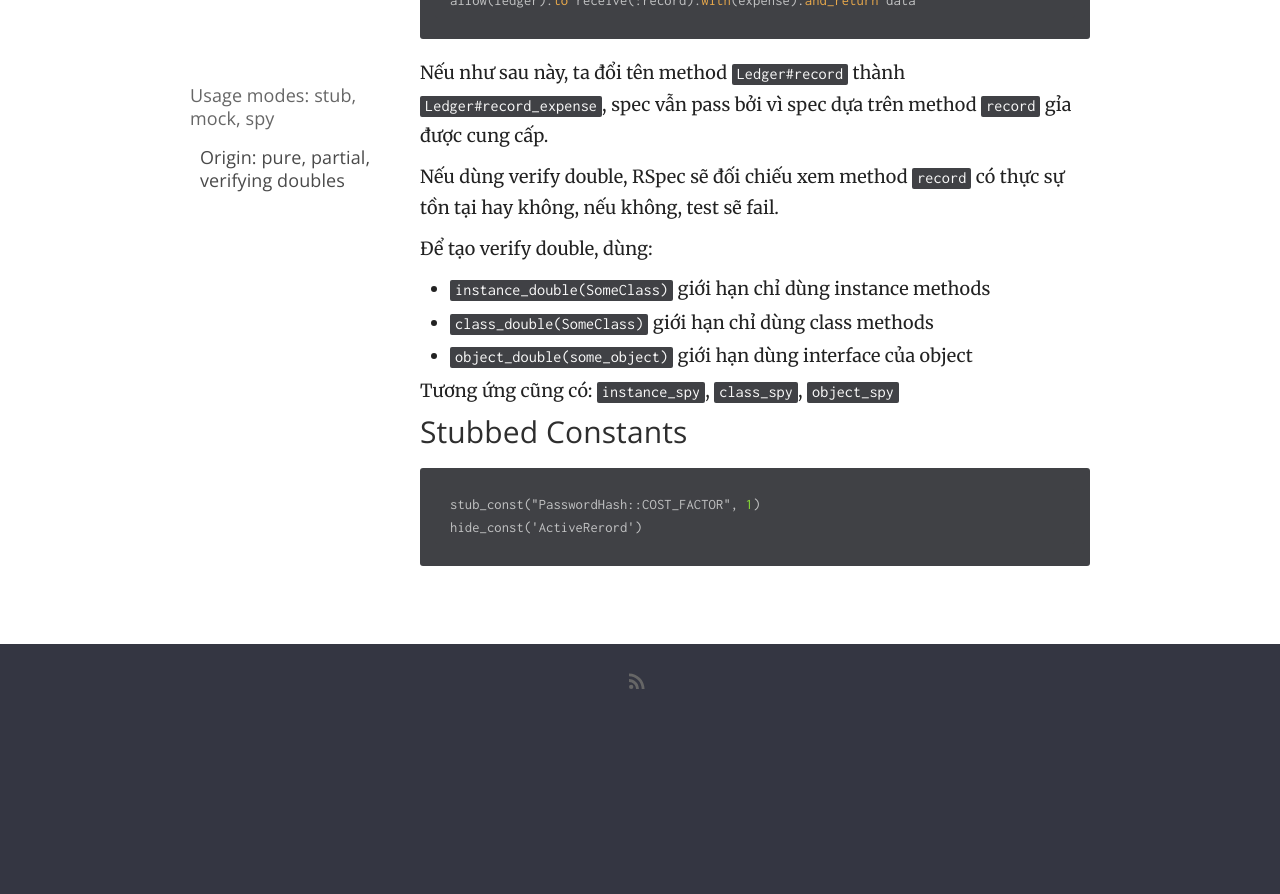
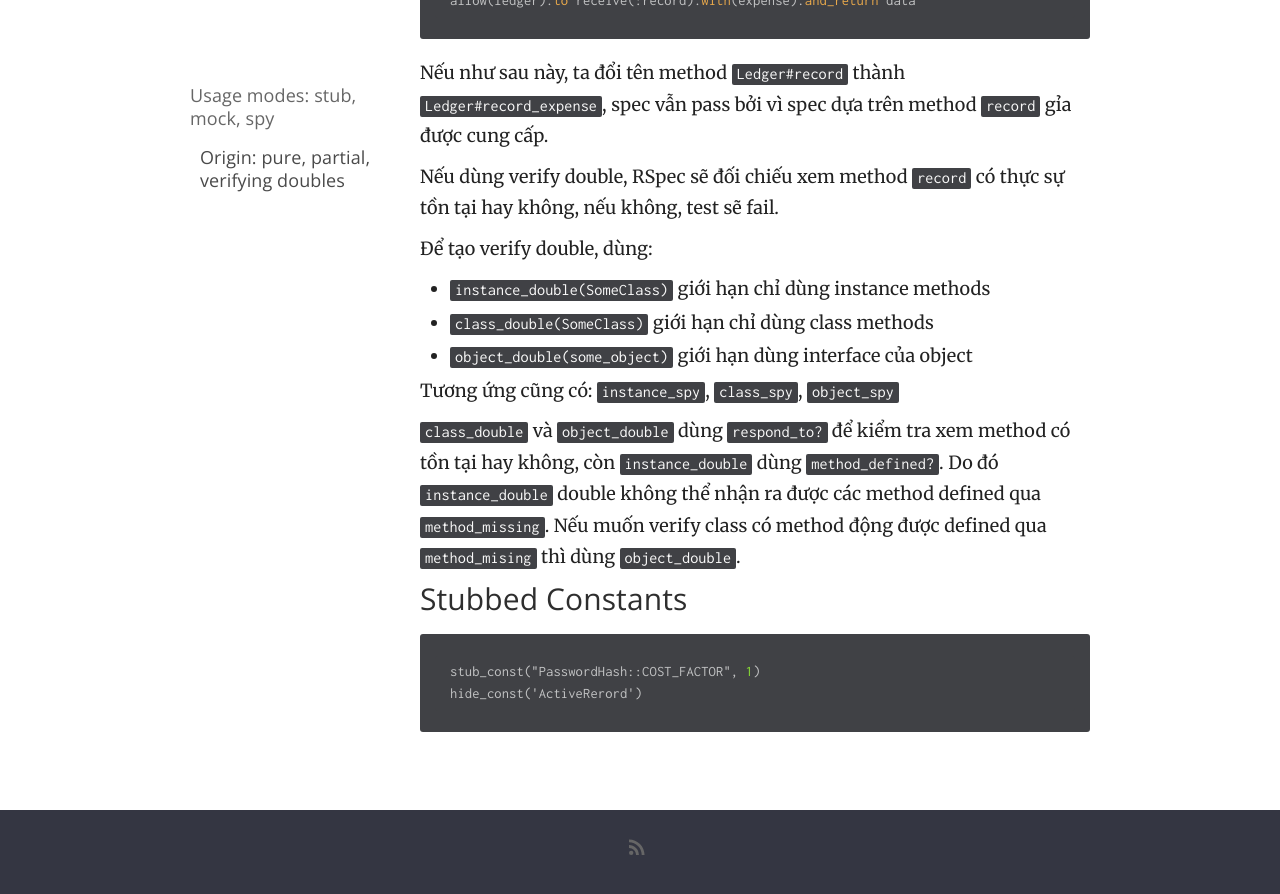
Before and after one commit to 52/nghich, a Jekyll site: the page built from _posts/2018-06-06-phan-loai-test-double.md, in a window 1280 px wide and 900 px high, scrolled down 5077 px. Shown: the top 894 px of the window. Built offline with Jekyll 4.4.1, drawn with Linux system fonts in a browser that asks for light colours; nearby versions of some CDN libraries; before the commit the page ends 5810 px from its top, so only the background shows below that.

Commit message:
Update post: phan loai test double

````diff
--- a/_posts/2018-06-06-phan-loai-test-double.md
+++ b/_posts/2018-06-06-phan-loai-test-double.md
@@ -182,6 +182,8 @@ Nếu dùng verify double, RSpec sẽ đối chiếu xem method `record` có th
 
 Tương ứng cũng có: `instance_spy`, `class_spy`, `object_spy`
 
+`class_double` và `object_double` dùng `respond_to?` để kiểm tra xem method có tồn tại hay không, còn `instance_double` dùng `method_defined?`. Do đó `instance_double` double không thể nhận ra được các method defined qua `method_missing`. Nếu muốn verify class có method động được defined qua `method_mising` thì dùng `object_double`.
+
 ### Stubbed Constants
 ```ruby
 stub_const("PasswordHash::COST_FACTOR", 1)
````
